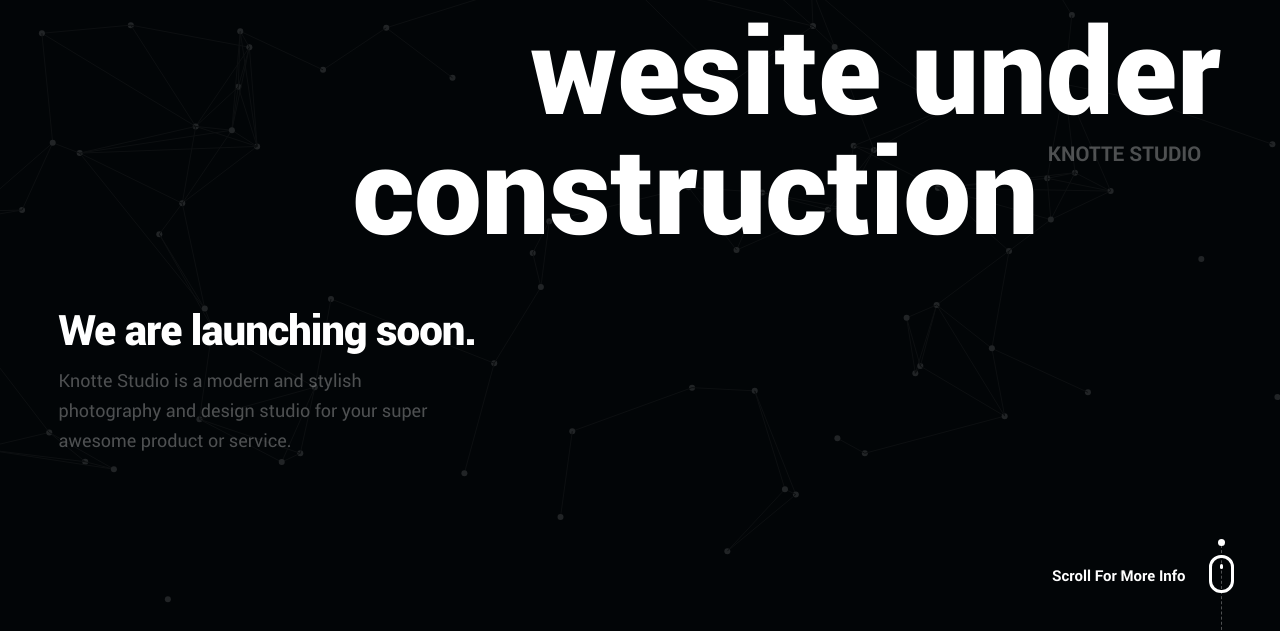
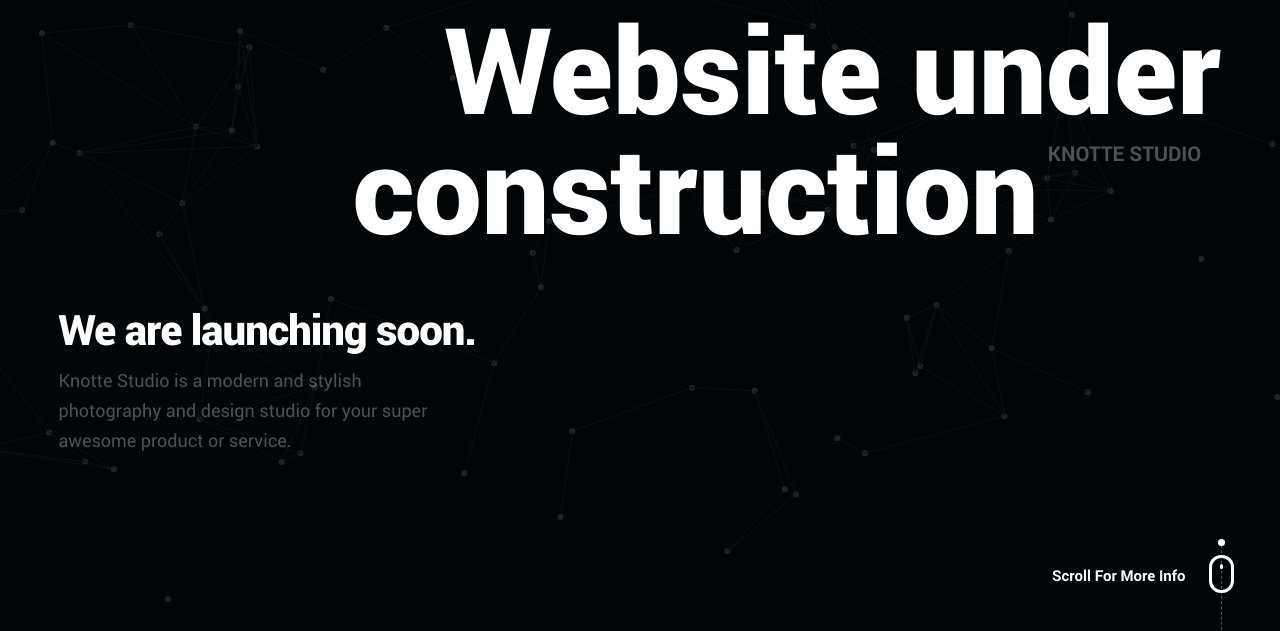
Before and after one commit to knottestudio/knottestudio.github.io, a plain HTML site: page index.html in a window 1280 px wide. Shown: the part 165-796 px from the top of the page. Drawn offline with Linux system fonts and the light colour scheme.

Commit message:
Update index.html

```diff
--- a/index.html
+++ b/index.html
@@ -70,7 +70,7 @@
 
 		   			<div id="counter">
 		   				<div class="half">
-		   					<span>wesite under construction <sup> KNOTTE STUDIO</sup></span>
+		   					<span>Website under construction <sup> KNOTTE STUDIO</sup></span>
 
 		   				</div>
 
```
